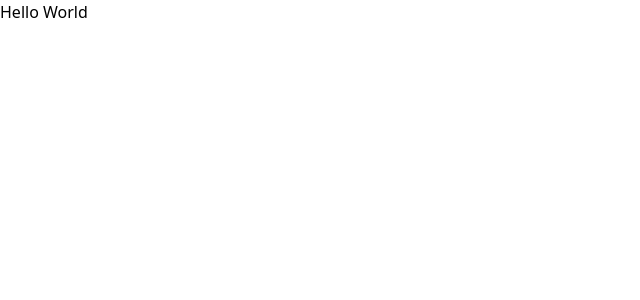
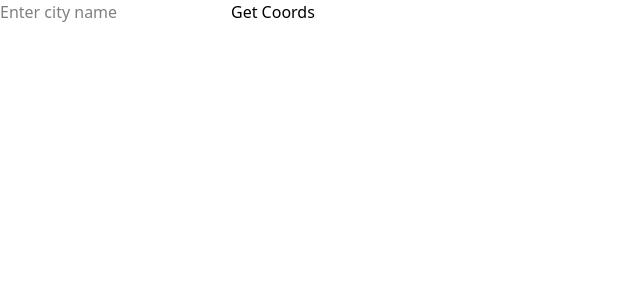
Before and after one commit to Prasenjit20000/Weather-App, a React (Vite) app in the folder weather-now/: page / in a window 1280 px wide. Shown: the top 300 px of the page, without its empty margins (0-640 px from the left). Built offline with nearby package versions, Linux system fonts and the light colour scheme.

Commit message:
Longitude and latitude successfully fetched for given city

```diff
--- a/weather-now/src/App.jsx
+++ b/weather-now/src/App.jsx
@@ -1,13 +1,11 @@
 
 import './App.css'
-// import Home from './components/Home'
+import Home from './components/Home'
 
 function App() {
 
   return (
-    <div>
-      Hello World
-    </div>
+    <Home/>
   )
 }
 
--- /dev/null
+++ b/weather-now/src/components/Home.jsx
@@ -0,0 +1,57 @@
+import React, { useState } from 'react'
+
+const Home = () => {
+    const [city, setCity] = useState("");
+    const [weather, setWeather] = useState(null);
+    const [isExist,setIsExist] = useState(false);
+    const [country,setCountry] = useState("");
+    const [error, setError] = useState("");
+
+    const fetchWeather = async () => {
+        try {
+            // 1. user enter the city then first we find the coodinates using this api
+            const geoResponse = await fetch(
+                `https://geocoding-api.open-meteo.com/v1/search?name=${city}`
+            )
+            const geoData = await geoResponse.json();
+
+            if (!geoData.results || geoData.results.length === 0) {
+                setError("City not found!");
+                return;
+            }
+            setIsExist(true);
+
+
+            // 2. if given city exist then get the coordinates
+            const { latitude, longitude, name, country } = geoData.results[0];
+            setCity(name);
+            setCountry(country);
+        } catch (error) {
+
+        }
+
+    }
+    return (
+        <div>
+            <input
+                type="text"
+                placeholder="Enter city name"
+                value={city}
+                onChange={(e) => setCity(e.target.value)}
+            />
+            <button onClick={fetchWeather}>
+                Get Coords
+            </button>
+
+            {/* if error the execute this one */}
+            {error && <p>{error}</p>}
+
+            {/* else coords will show */}
+            {isExist &&
+                <p>{`Name:${city}, Country:${country}`}</p>
+            }
+        </div>
+    )
+}
+
+export default Home
```
